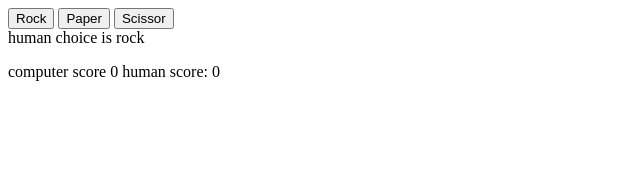
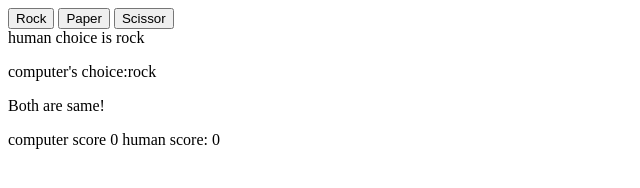
Before and after one commit to gayathri-v1/rock-paper-scissor, a plain HTML site: page index.html in a window 1280 px wide. Both pictures are taken after a click on the button "Rock". Shown: the whole page, without its empty margins (0-640 px from the left). Drawn offline with Linux system fonts and the light colour scheme.

Commit message:
third commit

```diff
--- a/index.html
+++ b/index.html
@@ -14,6 +14,7 @@
         <button class="pbtn" value="paper">Paper</button>
         <button class="sbtn" value="scissor">Scissor</button>
     </div>
+    <div class="final-result"></div>
 </div>
     <script>
 
@@ -22,9 +23,10 @@
             console.log (options[Math.floor(Math.random()*3)]);
             return options[Math.floor(Math.random()*3)];
         }
-        const container=document.querySelector('.container')
+        const container=document.querySelector('.final-result');
         function getHumanChoice(){
              let humanChoice='';
+             let computerChoice='';
              const hchoice=document.querySelector('.humanChoice')
              const btnr= document.querySelector('.rbtn');
              const btnp= document.querySelector('.pbtn');
@@ -34,14 +36,20 @@
                 btnr.addEventListener('click',()=>{
                     humanChoice='rock';
                     choice.textContent="human choice is "+humanChoice;
+                    computerChoice=getComputerChoice();
+                    playRound(humanChoice,computerChoice);
                 })
                 btnp.addEventListener('click',()=>{
                     humanChoice='paper';
                     choice.textContent="human choice is "+humanChoice;
+                    computerChoice=getComputerChoice();
+                    playRound(humanChoice,computerChoice);
                 })
                 btns.addEventListener('click',()=>{
                     humanChoice='scissor';
                     choice.textContent="human choice is "+humanChoice;
+                    computerChoice=getComputerChoice();
+                    playRound(humanChoice,computerChoice);
                 })
 
 
@@ -50,7 +58,7 @@
 
 
         }
-        // getHumanChoice();
+        getHumanChoice();
         let humanScore=0;
         let computerScore=0;
         function playRound(humanChoice, computerChoice){
@@ -61,8 +69,9 @@
             result.append(cchoice);
             result.append(winner);
             result.append(scores);
+            container.innerHTML='';
             container.append(result);
-            // result.style.border="1px solid black";
+
             if(humanChoice==="rock"){
                 if(computerChoice==="rock"){
                     cchoice.textContent="computer's choice:"+computerChoice;
@@ -121,9 +130,7 @@
         }
 
 
-        let humanSelection=getHumanChoice();
-        let computerSelection=getComputerChoice();
-        playRound(humanSelection,computerSelection);
+
 
 
 
```
